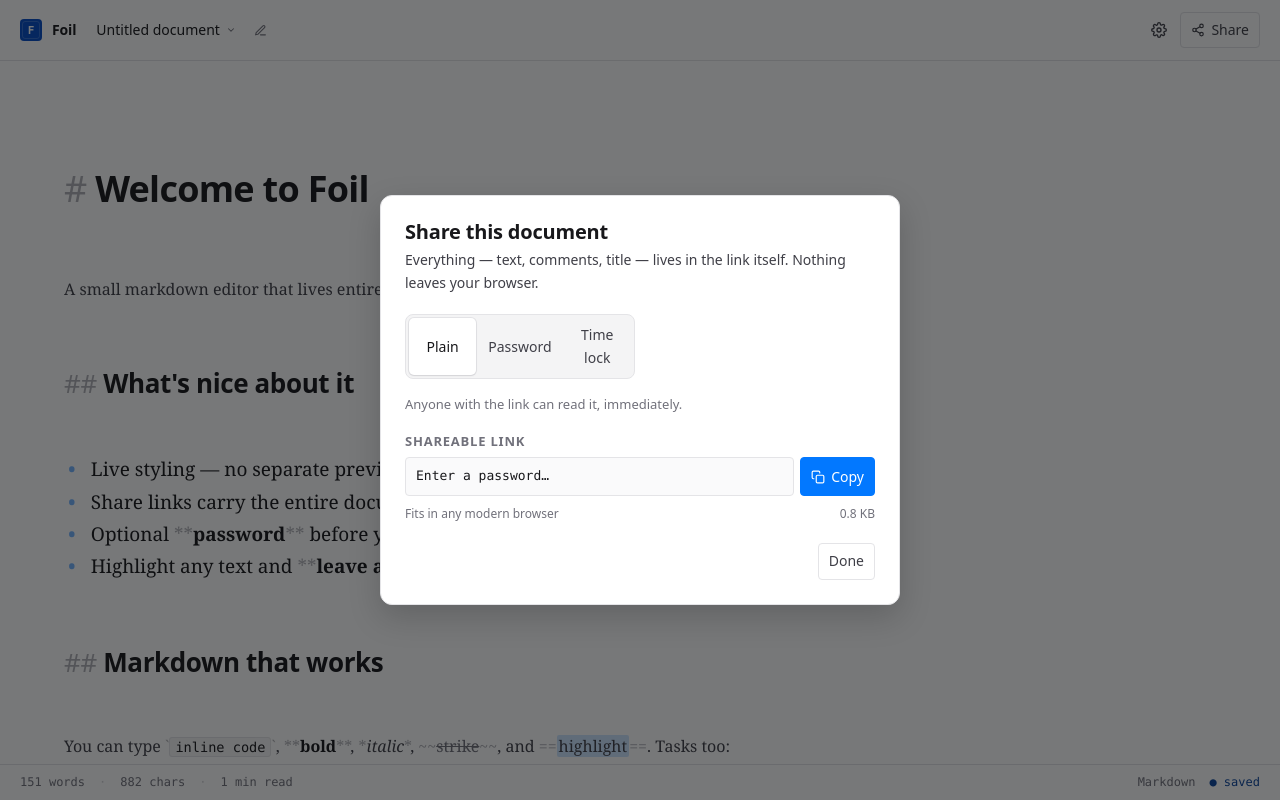
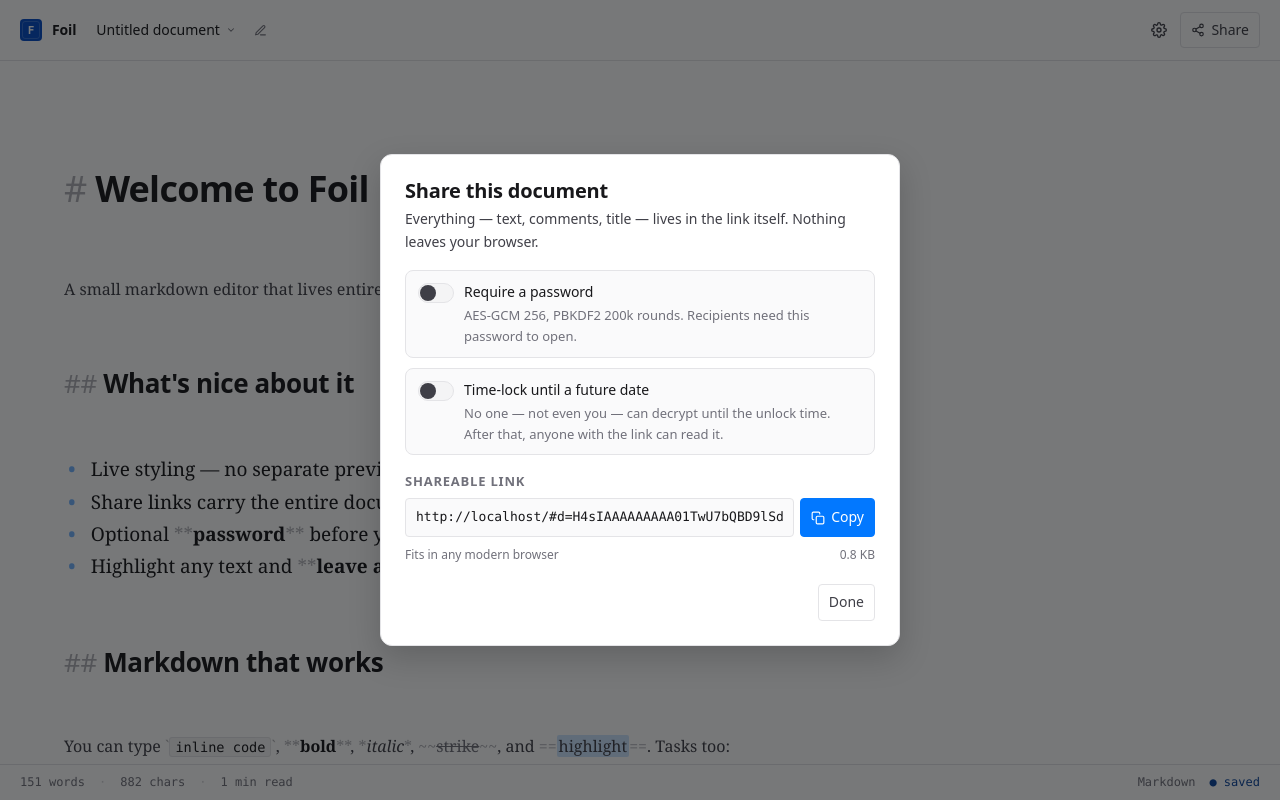
Before and after one commit to zhy0216/foil, a React (Vite) app: page / in a window 1280 px wide. Both pictures are taken after a click on the button "Share". Shown: the top 800 px of the page. Built offline with nearby package versions, Linux system fonts and the light colour scheme.

Commit message:
Restructure share modal as toggleable options
Replace the Plain/Password/Time-lock tabs with two independent toggles so
password and time-lock can combine freely, and keep the shareable link
visible at all times.

Co-Authored-By: Claude Opus 4.7 (1M context) <noreply@anthropic.com>

```diff
--- a/src/components/ShareModal.tsx
+++ b/src/components/ShareModal.tsx
@@ -11,7 +11,6 @@ interface Props {
   onToast: (msg: string) => void;
 }
 
-type Mode = 'plain' | 'password' | 'time';
 type Preset = '1h' | '1d' | '1mo' | '1y' | 'custom';
 
 const PRESETS: { id: Preset; label: string; ms: number | null }[] = [
@@ -56,9 +55,9 @@ function toLocalInput(ms: number): string {
 }
 
 export function ShareModal({ open, onClose, getState, onToast }: Props) {
-  const [mode, setMode] = useState<Mode>('plain');
+  const [usePassword, setUsePassword] = useState(false);
+  const [useTimelock, setUseTimelock] = useState(false);
   const [password, setPassword] = useState('');
-  const [usePwOnTime, setUsePwOnTime] = useState(false);
   const [preset, setPreset] = useState<Preset>('1d');
   const [customLocal, setCustomLocal] = useState(() =>
     toLocalInput(Date.now() + 86_400_000)
@@ -70,22 +69,22 @@ export function ShareModal({ open, onClose, getState, onToast }: Props) {
   // Reset transient state every time the modal opens
   useEffect(() => {
     if (!open) return;
-    setMode('plain');
+    setUsePassword(false);
+    setUseTimelock(false);
     setPassword('');
-    setUsePwOnTime(false);
     setPreset('1d');
     setCustomLocal(toLocalInput(Date.now() + 86_400_000));
   }, [open]);
 
   const targetMs = useMemo(() => {
-    if (mode !== 'time') return null;
+    if (!useTimelock) return null;
     if (preset === 'custom') {
       const ms = new Date(customLocal).getTime();
       return Number.isFinite(ms) ? ms : null;
     }
     const ms = PRESETS.find((p) => p.id === preset)?.ms ?? null;
     return ms ? Date.now() + ms : null;
-  }, [mode, preset, customLocal]);
+  }, [useTimelock, preset, customLocal]);
 
   // The actual unlock moment is roundTime(round), which may be 0–3s after target.
   const unlockMs = useMemo(() => {
@@ -95,24 +94,14 @@ export function ShareModal({ open, onClose, getState, onToast }: Props) {
   }, [targetMs]);
   const round = unlockMs ? roundAtUnix(unlockMs) : null;
 
-  const passwordReady =
-    (mode === 'password' && password.length > 0) ||
-    (mode === 'time' && (!usePwOnTime || password.length > 0));
+  const passwordMissing = usePassword && !password;
+  const timelockMissing = useTimelock && !unlockMs;
+  const ready = !passwordMissing && !timelockMissing;
 
   // Build the URL whenever inputs settle.
   useEffect(() => {
     if (!open) return;
-    if (mode === 'password' && !password) {
-      setUrl('');
-      setSize(0);
-      return;
-    }
-    if (mode === 'time' && !unlockMs) {
-      setUrl('');
-      setSize(0);
-      return;
-    }
-    if (mode === 'time' && usePwOnTime && !password) {
+    if (!ready) {
       setUrl('');
       setSize(0);
       return;
@@ -124,11 +113,8 @@ export function ShareModal({ open, onClose, getState, onToast }: Props) {
       try {
         const state = getState();
         const opts: { password?: string | null; unlockMs?: number | null } = {};
-        if (mode === 'password') opts.password = password;
-        if (mode === 'time') {
-          opts.unlockMs = unlockMs!;
-          if (usePwOnTime) opts.password = password;
-        }
+        if (usePassword) opts.password = password;
+        if (useTimelock) opts.unlockMs = unlockMs!;
         const hash = await encodeUrl(state, opts);
         if (cancelled) return;
         const u = window.location.origin + window.location.pathname + hash;
@@ -143,22 +129,21 @@ export function ShareModal({ open, onClose, getState, onToast }: Props) {
     return () => {
       cancelled = true;
     };
-  }, [open, mode, password, usePwOnTime, unlockMs, getState, onToast]);
+  }, [open, ready, usePassword, useTimelock, password, unlockMs, getState, onToast]);
 
   if (!open) return null;
 
   const copy = async () => {
     try {
       await navigator.clipboard.writeText(url);
-      onToast(
-        mode === 'time'
-          ? usePwOnTime
+      const toast = useTimelock
+        ? usePassword
           ? 'Encrypted time capsule copied'
           : 'Time capsule copied'
-          : mode === 'password'
+        : usePassword
           ? 'Encrypted link copied'
-            : 'Link copied'
-      );
+          : 'Link copied';
+      onToast(toast);
       onClose();
     } catch {
       onToast("Couldn't copy — select the box and copy manually");
@@ -167,7 +152,15 @@ export function ShareModal({ open, onClose, getState, onToast }: Props) {
 
   const sizeKb = (size / 1024).toFixed(1);
   const tooBig = size > 8000;
-  const tooSoon = mode === 'time' && targetMs && targetMs <= Date.now() + 30_000;
+  const tooSoon = useTimelock && targetMs && targetMs <= Date.now() + 30_000;
+
+  const linkPlaceholder = busy
+    ? 'Building link…'
+    : passwordMissing
+      ? 'Enter a password…'
+      : timelockMissing
+        ? 'Pick an unlock time…'
+        : '';
 
   return (
     <div className="modal-backdrop" onClick={onClose}>
@@ -178,62 +171,65 @@ export function ShareModal({ open, onClose, getState, onToast }: Props) {
           browser.
         </p>
 
-        <div className="seg-group" role="tablist">
-          <button
-            role="tab"
-            aria-selected={mode === 'plain'}
-            className={'seg-btn' + (mode === 'plain' ? ' on' : '')}
-            onClick={() => setMode('plain')}
-          >
-            Plain
-          </button>
-          <button
-            role="tab"
-            aria-selected={mode === 'password'}
-            className={'seg-btn' + (mode === 'password' ? ' on' : '')}
-            onClick={() => setMode('password')}
-          >
-            Password
-          </button>
-          <button
-            role="tab"
-            aria-selected={mode === 'time'}
-            className={'seg-btn' + (mode === 'time' ? ' on' : '')}
-            onClick={() => setMode('time')}
-          >
-            Time lock
-          </button>
+        <div className="share-option">
+          <div className="share-option-head">
+            <div
+              className={'toggle' + (usePassword ? ' on' : '')}
+              role="switch"
+              aria-checked={usePassword}
+              tabIndex={0}
+              onClick={() => setUsePassword((v) => !v)}
+              onKeyDown={(e) => {
+                if (e.key === ' ' || e.key === 'Enter') {
+                  e.preventDefault();
+                  setUsePassword((v) => !v);
+                }
+              }}
+            />
+            <div className="label-stack">
+              <b>Require a password</b>
+              <span>AES-GCM 256, PBKDF2 200k rounds. Recipients need this password to open.</span>
             </div>
-
-        {mode === 'plain' && (
-          <p className="mode-help">Anyone with the link can read it, immediately.</p>
-        )}
-
-        {mode === 'password' && (
-          <>
-            <p className="mode-help">
-              AES-GCM 256, PBKDF2 200k rounds. Anyone with the link will need this password.
-            </p>
-            <label>Password</label>
+          </div>
+          {usePassword && (
             <input
               type="password"
               value={password}
               autoFocus
               onChange={(e) => setPassword(e.target.value)}
               placeholder="Choose a password"
+              style={{ marginTop: 10 }}
             />
-          </>
           )}
+        </div>
 
-        {mode === 'time' && (
-          <>
-            <p className="mode-help">
+        <div className="share-option">
+          <div className="share-option-head">
+            <div
+              className={'toggle' + (useTimelock ? ' on' : '')}
+              role="switch"
+              aria-checked={useTimelock}
+              tabIndex={0}
+              onClick={() => setUseTimelock((v) => !v)}
+              onKeyDown={(e) => {
+                if (e.key === ' ' || e.key === 'Enter') {
+                  e.preventDefault();
+                  setUseTimelock((v) => !v);
+                }
+              }}
+            />
+            <div className="label-stack">
+              <b>Time-lock until a future date</b>
+              <span>
                 No one — not even you — can decrypt until the unlock time. After that, anyone with
                 the link can read it.
-            </p>
+              </span>
+            </div>
+          </div>
 
-            <label>Unlock when</label>
-            <div className="preset-row">
+          {useTimelock && (
+            <>
+              <div className="preset-row" style={{ marginTop: 10 }}>
                 {PRESETS.map((p) => (
                   <button
                     key={p.id}
@@ -272,64 +268,22 @@ export function ShareModal({ open, onClose, getState, onToast }: Props) {
                   </div>
                 </div>
               )}
-
-            <div className="modal-sub-toggle">
-              <div
-                className={'toggle' + (usePwOnTime ? ' on' : '')}
-                role="switch"
-                aria-checked={usePwOnTime}
-                tabIndex={0}
-                onClick={() => setUsePwOnTime((v) => !v)}
-                onKeyDown={(e) => {
-                  if (e.key === ' ' || e.key === 'Enter') {
-                    e.preventDefault();
-                    setUsePwOnTime((v) => !v);
-                  }
-                }}
-              />
-              <div className="label-stack">
-                <b>Also require a password</b>
-                <span>
-                  Recipients won&rsquo;t see when the capsule unlocks until they enter the
-                  password.
-                </span>
-              </div>
-            </div>
-
-            {usePwOnTime && (
-              <>
-                <label>Password</label>
-                <input
-                  type="password"
-                  value={password}
-                  onChange={(e) => setPassword(e.target.value)}
-                  placeholder="Choose a password"
-                />
             </>
           )}
-          </>
-        )}
+        </div>
 
         <label style={{ marginTop: 16 }}>Shareable link</label>
         <div className="url-row">
           <input
             type="text"
             readOnly
-            value={
-              busy
-                ? 'Building link…'
-                : !passwordReady
-                  ? mode === 'time'
-                    ? 'Pick an unlock time…'
-                    : 'Enter a password…'
-                  : url
-            }
+            value={linkPlaceholder || url}
             onFocus={(e) => e.target.select()}
           />
           <button
             className="btn btn-primary"
             onClick={copy}
-            disabled={busy || !url || !passwordReady}
+            disabled={busy || !url || !ready}
           >
             <IconCopy /> Copy
           </button>
@@ -338,7 +292,7 @@ export function ShareModal({ open, onClose, getState, onToast }: Props) {
           <span>
             {tooBig
               ? '⚠ Some browsers cap URLs around 8 KB'
-              : mode === 'time'
+              : useTimelock
                 ? 'Locked via drand quicknet — if that network ever goes dark, the document is unrecoverable.'
                 : 'Fits in any modern browser'}
           </span>
--- a/src/styles/styles.css
+++ b/src/styles/styles.css
@@ -782,35 +782,31 @@ input, textarea { font: inherit; color: inherit; }
   color: var(--fg-subtle);
 }
 
-/* ---------- Share modal: mode segmented + time-lock presets ---------- */
-.seg-group {
-  display: inline-flex;
-  padding: 3px;
-  background: var(--bg-inset);
+/* ---------- Share modal: option rows + time-lock presets ---------- */
+.share-option {
+  padding: 10px 12px;
+  background: var(--bg-raised);
   border: 1px solid var(--border);
   border-radius: var(--radius-md);
-  gap: 2px;
-  margin: 4px 0 12px;
+  margin-top: 10px;
 }
-.seg-btn {
-  padding: 6px 14px;
-  font-size: var(--text-xs);
-  border-radius: calc(var(--radius-md) - 4px);
-  color: var(--fg-muted);
-  transition: background 120ms ease, color 120ms ease;
+.share-option-head {
+  display: flex;
+  align-items: flex-start;
+  gap: 10px;
 }
-.seg-btn:hover { color: var(--fg); }
-.seg-btn.on {
-  background: var(--bg);
-  color: var(--fg);
-  box-shadow: var(--shadow-sm);
+.share-option-head .toggle { margin-top: 2px; }
+.share-option-head .label-stack { flex: 1; }
+.share-option-head .label-stack b {
+  display: block;
+  font-weight: 500;
+  font-size: var(--text-sm);
 }
-
-.mode-help {
+.share-option-head .label-stack span {
+  display: block;
   font-size: var(--text-xs);
   color: var(--fg-subtle);
-  margin: 4px 0 8px;
-  line-height: 1.5;
+  margin-top: 2px;
 }
 
 .preset-row {
@@ -849,28 +845,6 @@ input, textarea { font: inherit; color: inherit; }
   font-size: var(--text-xs);
   color: var(--fg-subtle);
   font-variant-numeric: tabular-nums;
-}
-
-.modal .modal-sub-toggle {
-  display: flex; align-items: flex-start; gap: 10px;
-  padding: 10px 12px;
-  background: var(--bg-raised);
-  border: 1px solid var(--border);
-  border-radius: var(--radius-md);
-  margin-top: 12px;
-}
-.modal .modal-sub-toggle .toggle { margin-top: 2px; }
-.modal .modal-sub-toggle .label-stack { flex: 1; }
-.modal .modal-sub-toggle .label-stack b {
-  display: block;
-  font-weight: 500;
-  font-size: var(--text-sm);
-}
-.modal .modal-sub-toggle .label-stack span {
-  display: block;
-  font-size: var(--text-xs);
-  color: var(--fg-subtle);
-  margin-top: 2px;
 }
 
 .modal input[type="datetime-local"] {
```
Lines whose indentation alone changed are shown as unchanged.
